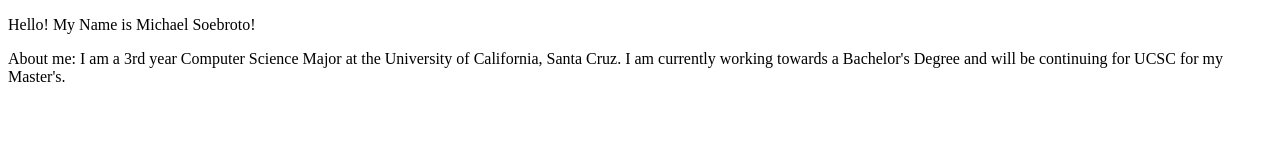
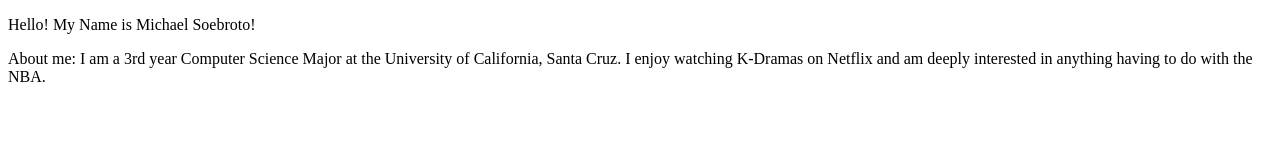
Before and after one commit to msoebrot/website, a plain HTML site: page index.html in a window 1280 px wide. Drawn offline with Linux system fonts and the light colour scheme.

Commit message:
Update about me section
Changed the about me section.

```diff
--- a/index.html
+++ b/index.html
@@ -5,6 +5,6 @@
     </head>
     <body>
         <p>Hello! My Name is Michael Soebroto!</p>
-        <p>About me: I am a 3rd year Computer Science Major at the University of California, Santa Cruz. I am currently working towards a Bachelor's Degree and will be continuing for UCSC for my Master's. </p>
+        <p>About me: I am a 3rd year Computer Science Major at the University of California, Santa Cruz. I enjoy watching K-Dramas on Netflix and am deeply interested in anything having to do with the NBA. </p>
     </body>
 </html>
```
